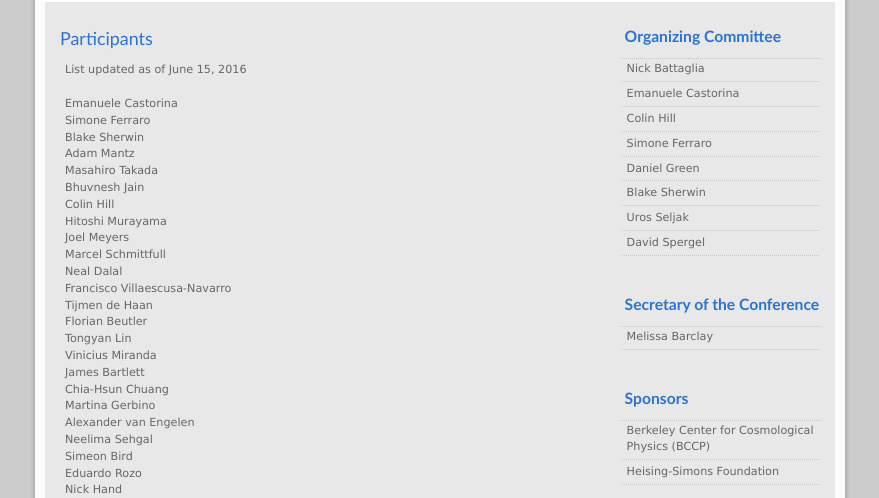
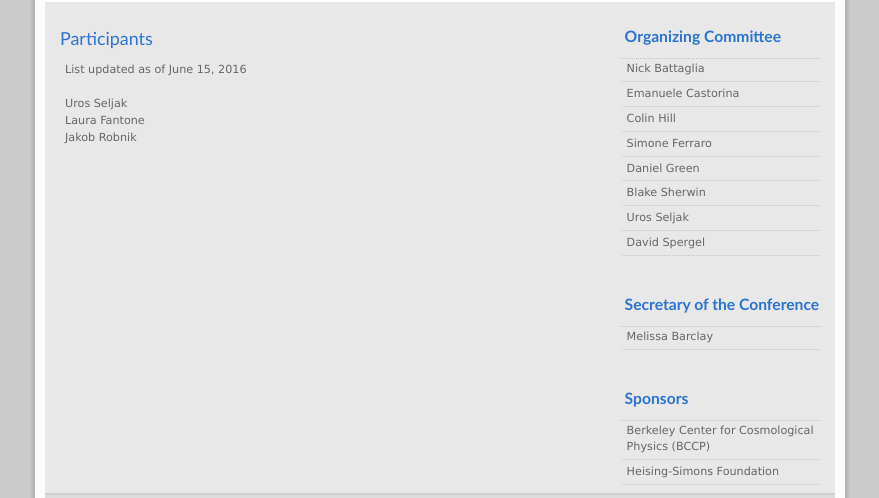
Before and after one commit to bccp/workshops, a plain HTML site: page participants.html in a window 1280 px wide. Shown: the part 556-1054 px from the top of the page, without its empty margins (200-1079 px from the left). Drawn offline with Linux system fonts and the light colour scheme.

Commit message:
Update participants.html

```diff
--- a/participants.html
+++ b/participants.html
@@ -112,68 +112,10 @@
 
 List updated as of June 15, 2016<br>
  <br>
-Emanuele Castorina <br>
-Simone Ferraro <br>
-Blake Sherwin<br>
-Adam Mantz<br>
-Masahiro Takada<br>
-Bhuvnesh Jain<br>
-Colin Hill<br>
-Hitoshi Murayama<br>
-Joel Meyers<br>
-Marcel Schmittfull<br>
-Neal Dalal<br>
-Francisco Villaescusa-Navarro<br>
-Tijmen de Haan<br>
-Florian Beutler<br>
-Tongyan Lin<br>
-Vinicius Miranda<br>
-James Bartlett<br>
-Chia-Hsun Chuang<br>
-Martina Gerbino<br>
-Alexander van Engelen<br>
-Neelima Sehgal<br>
-Simeon Bird<br>
-Eduardo Rozo<br>
-Nick Hand<br>
-Mohammadjavad Vakili<br>
-Lucas Macri<br>
-Emmanuel Schaan<br>
-Darcy Barron<br>
-Daniel Scolnic<br>
-Oliver Jeong<br>
-Charles Hill<br>
-Nathan Whitehorn<br>
-Eduardo Rozo<br>
-Simon Foreman<br>
-Akito Kusaka<br>
-Danica Adams<br>
-Yuji Chinone<br>
-Zarija Lukic<br>
-Roland de Putter<br>
-Miguel Zumalacarregui<br>
-Kyle Story<br>
-Lucas Pinol <br>
-Patrick McDonald <br>
-Tucker Elleflot <br>
-Natalie Roe <br>
-Cyril Creque-Sarbinowski <br>
-Henry Rodriguez <br>
-Benjamin Horowitz<br>
-Meng Luo<br>
-Chirag Modi<br>
-Aritoki Suzuki<br>
-Daniel Naim<br>
-Daniele Bertolini<br>
-Mikhail Solon<br>
-Lindsay Lowry<br>
-Kathryn Zurek <br>
-Marius Millea <br>
-Yacine Ali-Ha&iuml;moud<br>
-Nick Battaglia<br>
-David Spergel<br>
-Uros Seljak<br>
-Daniel Green<br>
+Uros Seljak <br>
+Laura Fantone <br>
+Jakob Robnik <br>
+
 
  </p>
 
```
